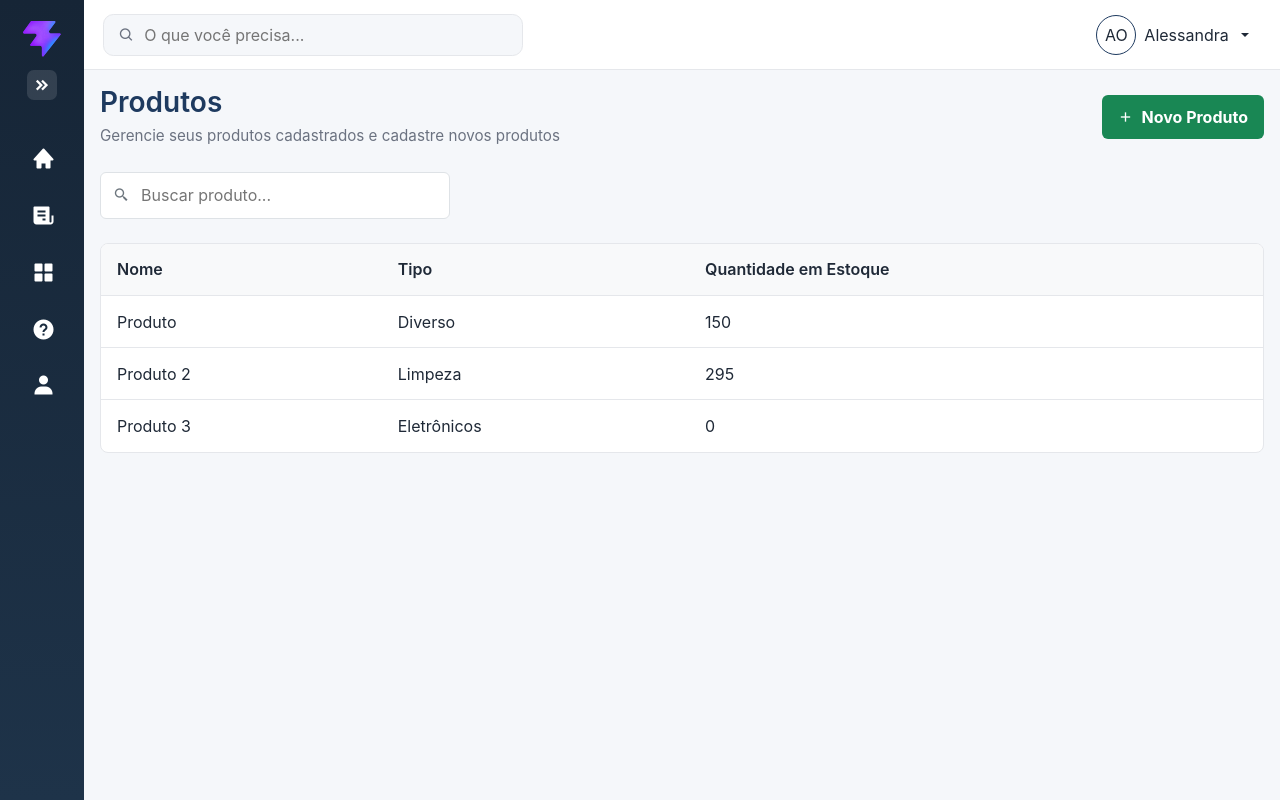
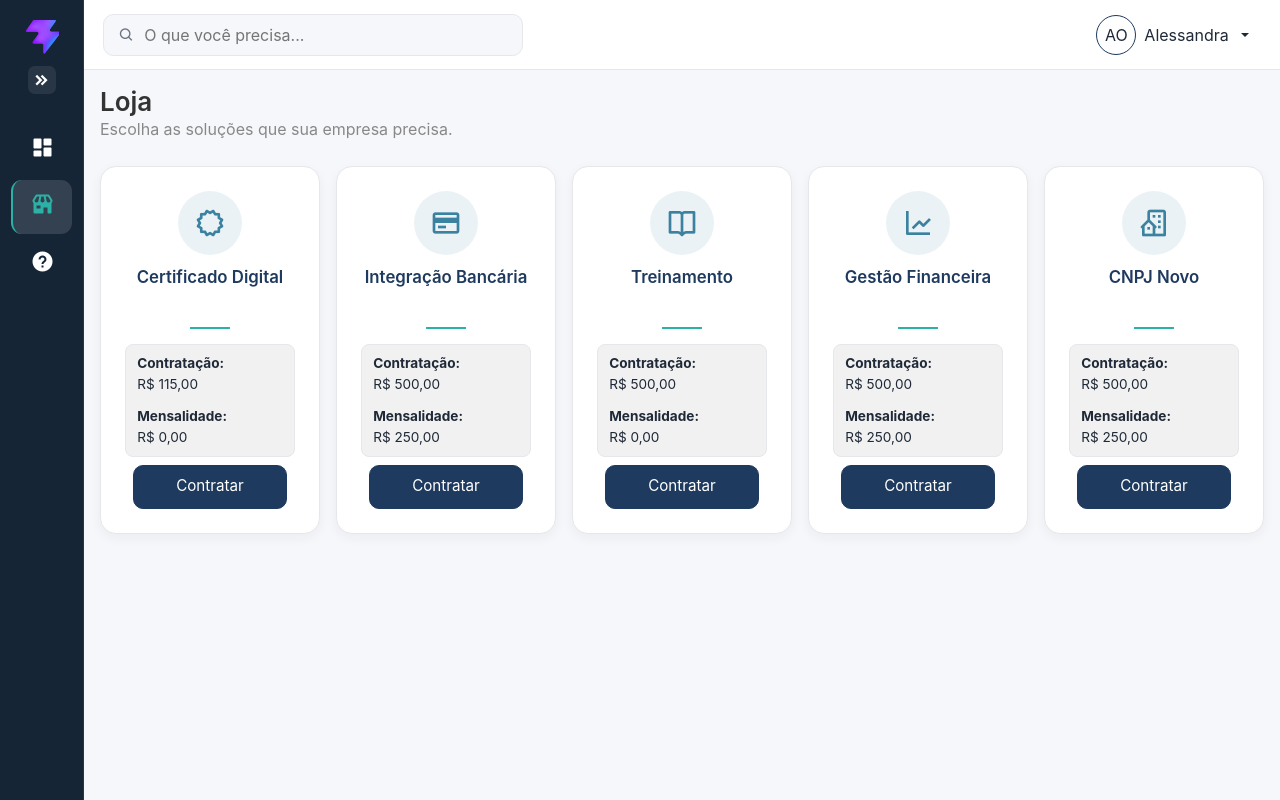
Before and after one commit to itsale-o/gerenciamento-usuarios, a React (Vite) app in the folder frontend/: page /produtos in a window 1280 px wide. Built offline with nearby package versions, Linux system fonts and the light colour scheme.

Commit message:
Atualizações

```diff
--- a/frontend/src/App.jsx
+++ b/frontend/src/App.jsx
@@ -7,6 +7,7 @@ import Produtos from './pages/Produtos/Produtos';
 import Configuracao from './pages/Configuracao/Configuracao';
 import ClientesForm from './pages/Clientes/ClientesForm';
 import ProdutosForm from './pages/Produtos/ProdutosForm';
+import Suporte from './pages/Suporte/Suporte';
 
 function App() {
     return (
@@ -19,6 +20,7 @@ function App() {
                     <Route path="/clientes/novo" element={<ClientesForm />} />
                     <Route path="/produtos" element={<Produtos />} />
                     <Route path="/produtos/novo" element={<ProdutosForm />} />
+                    <Route path="/suporte" element={<Suporte />} />
                     <Route path="/configuracoes" element={<Configuracao />} />
                 </Route>
             </Routes>
--- a/frontend/src/components/Sidebar/Sidebar.css
+++ b/frontend/src/components/Sidebar/Sidebar.css
@@ -7,12 +7,13 @@ li {
 }
 
 #sidebar {
-    width: 248px;
-    min-width: 248px;
-    transition: all 0.25s ease-in-out;
-    background: linear-gradient(180deg, #162536 0%, #1e3349 100%);
+    width: 224px;
+    min-width: 224px;
+    transition: width 0.25s ease-in-out, min-width 0.25s ease-in-out;
+    background: #162536;
     display: flex;
     flex-direction: column;
+    border-right: 1px solid rgba(255, 255, 255, .08);
 }
 
 button.sidebar-link {
@@ -39,13 +40,13 @@ button.sidebar-link {
 }
 
 #sidebar.expand {
-    width: 260px;
-    min-width: 260px;
+    width: 224px;
+    min-width: 224px;
 }
 
 .sidebar-topbar {
-    min-height: 86px;
-    padding: 1.25rem 1rem;
+    min-height: 76px;
+    padding: 1rem .9rem;
     display: flex;
     align-items: center;
     justify-content: space-between;
@@ -58,7 +59,7 @@ button.sidebar-link {
     align-items: center;
     gap: .65rem;
     color: #fff;
-    font-size: 1.15rem;
+    font-size: 1rem;
     font-weight: 700;
     white-space: nowrap;
     overflow: hidden;
@@ -67,7 +68,7 @@ button.sidebar-link {
 .sidebar-brand-loading {
     width: 150px;
     height: 38px;
-    border-radius: .45rem;
+    border-radius: .65rem;
     background: rgba(255, 255, 255, .12);
     animation: sidebar-brand-pulse 1.2s ease-in-out infinite;
 }
@@ -79,8 +80,8 @@ button.sidebar-link {
 }
 
 .sidebar-brand-image {
-    width: 38px;
-    height: 38px;
+    width: 34px;
+    height: 34px;
     object-fit: contain;
     flex: 0 0 38px;
 }
@@ -95,20 +96,20 @@ button.sidebar-link {
 }
 
 .toggle-btn {
-    width: 30px;
-    height: 30px;
+    width: 28px;
+    height: 28px;
     color: var(--surface-color);
     border-radius: 0.425rem;
     font-size: 18px;
     display: flex;
     justify-content: center;
     align-items: center;
-    background-color: rgba(255, 255, 255, .12);
+    background-color: rgba(255, 255, 255, .08);
     border: 0;
 }
 
 .toggle-btn:hover {
-    background-color: var(--accent-color);
+    background-color: rgba(255, 255, 255, .16);
 }
 
 .toggle-btn i {
@@ -131,18 +132,19 @@ button.sidebar-link {
 }
 
 a.sidebar-link, button.sidebar-link {
-    margin: .2rem .75rem;
-    padding: .8rem 1rem;
-    border-radius: .65rem;
+    margin: .25rem .65rem;
+    padding: .7rem .8rem;
+    border-radius: .7rem;
     color: var(--surface-color);
     display: block;
     white-space: nowrap;
-    font-weight: 700;
-    border-left: 3px solid transparent;
+    font-weight: 600;
+    border-left: 2px solid transparent;
+    transition: background-color .2s ease, border-color .2s ease, color .2s ease;
 }
 
 .sidebar-nav {
-    padding: 0.7rem 0;
+    padding: .4rem 0;
     flex: 1 1 auto;
     z-index: 10;
 }
@@ -155,8 +157,18 @@ a.sidebar-link, button.sidebar-link {
 
 a.sidebar-link:hover,
 button.sidebar-link:hover {
-    background-color: rgba(255, 255, 255, .1);
+    background-color: rgba(255, 255, 255, .08);
     border-left-color: var(--accent-color);
+}
+
+a.sidebar-link.active {
+    background-color: rgba(255, 255, 255, .13);
+    border-left-color: var(--accent-color);
+    color: #fff;
+}
+
+a.sidebar-link.active i {
+    color: var(--accent-color);
 }
 
 #sidebar:not(.expand) a.sidebar-link,
--- a/frontend/src/components/Sidebar/Sidebar.jsx
+++ b/frontend/src/components/Sidebar/Sidebar.jsx
@@ -1,5 +1,5 @@
 import './Sidebar.css';
-import { Link } from 'react-router-dom';
+import { NavLink } from 'react-router-dom';
 import { useState } from 'react';
 
 const SIDEBAR_EXPANDED_KEY = 'sidebar-expanded';
@@ -59,38 +59,24 @@ function Sidebar({ branding }) {
 
             <ul className="sidebar-nav">
                 <li className="sidebar-item">
-                    <Link to="/dashboard" className="sidebar-link">
-                        <i className='bx bxs-home'></i>
-                        <span>Início</span>
-                    </Link>
+                    <NavLink to="/dashboard" className="sidebar-link">
+                        <i className='bx bxs-dashboard'></i>
+                        <span>Painel</span>
+                    </NavLink>
                 </li>
 
                 <li className="sidebar-item">
-                    <Link to="/faturas" className="sidebar-link">
-                        <i className='bx bxs-receipt'></i>
-                        <span>Faturas</span>
-                    </Link>
+                    <NavLink to="/produtos" className="sidebar-link">
+                        <i className='bx bxs-store'></i>
+                        <span>Loja</span>
+                    </NavLink>
                 </li>
 
                 <li className="sidebar-item">
-                    <Link to="/planos" className="sidebar-link">
-                        <i className='bx bxs-grid-alt'></i>
-                        <span>Planos</span>
-                    </Link>
-                </li>
-
-                <li className="sidebar-item">
-                    <Link to="/suporte" className="sidebar-link">
+                    <NavLink to="/suporte" className="sidebar-link">
                         <i className='bx bxs-help-circle'></i>
                         <span>Suporte</span>
-                    </Link>
-                </li>
-
-                <li className="sidebar-item">
-                    <Link to="/conta" className="sidebar-link">
-                        <i className='bx bxs-user'></i>
-                        <span>Conta</span>
-                    </Link>
+                    </NavLink>
                 </li>
             </ul>
         </aside>
--- a/frontend/src/pages/Dashboard/Dashboard.jsx
+++ b/frontend/src/pages/Dashboard/Dashboard.jsx
@@ -21,7 +21,7 @@ function Dashboard() {
                 />
 
                 <Card
-                    title="ERP"
+                    title="Sistemas"
                     icon={<i class='bx bx-notepad'></i>}
                     button1={{
                         label: "Listar",
@@ -95,7 +95,7 @@ function Dashboard() {
                 />
 
                 <Card
-                    title="Suporte"
+                    title="Atendimento"
                     icon={<i class='bx bx-headphone' ></i>}
                     button1={{
                         label: "Gerenciar",
--- a/frontend/src/pages/Produtos/Produtos.css
+++ b/frontend/src/pages/Produtos/Produtos.css
@@ -0,0 +1,142 @@
+.store-page {
+    width: 100%;
+    padding: 0;
+}
+
+.store-header {
+    margin-bottom: 25px;
+}
+
+.store-header h1 {
+    margin: 0;
+    color: #333;
+    font-size: 26px;
+    font-weight: 600;
+}
+
+.store-header h1 i {
+    margin-right: 0.5rem;
+    color: var(--secondary-color);
+}
+
+.store-header p {
+    margin: 0;
+    color: #888;
+}
+
+.store-grid {
+    display: grid;
+    grid-template-columns: repeat(5, minmax(0, 1fr));
+    gap: 1rem;
+}
+
+.store-card {
+    display: flex;
+    min-width: 0;
+    min-height: 300px;
+    flex-direction: column;
+    align-items: center;
+    padding: 24px;
+    border: 1px solid var(--border-color);
+    border-radius: 16px;
+    background-color: var(--surface-color);
+    box-shadow: 0 4px 12px rgba(31, 41, 55, 0.05);
+    color: var(--text-color);
+}
+
+.store-card-icon {
+    display: flex;
+    align-items: center;
+    justify-content: center;
+    width: 4rem;
+    height: 4rem;
+    margin-bottom: 0.75rem;
+    border-radius: 50%;
+    background-color: rgba(59, 130, 160, 0.1);
+    color: var(--secondary-color);
+}
+
+.store-card-icon i {
+    font-size: 2rem;
+}
+
+.store-card h2 {
+    min-height: 3.25rem;
+    margin: 0;
+    color: var(--primary-color);
+    font-size: 1.05rem;
+    font-weight: 600;
+    line-height: 1.25;
+    text-align: center;
+}
+
+.store-card-accent {
+    width: 2.5rem;
+    height: 2px;
+    margin: 0.5rem auto 0.9rem;
+    background-color: var(--accent-color);
+}
+
+.store-card-prices {
+    width: 100%;
+    min-height: 5rem;
+    margin: 0;
+    padding: 0.55rem 0.7rem;
+    border: 1px solid var(--border-color);
+    border-radius: 8px;
+    background-color: #f1f1f1;
+    color: var(--text-color);
+    font-size: 0.85rem;
+}
+
+.store-card-prices div + div {
+    margin-top: 0.75rem;
+}
+
+.store-card-prices dt,
+.store-card-prices dd {
+    display: inline;
+    margin: 0;
+}
+
+.store-card-prices dd {
+    display: block;
+}
+
+.store-card-button {
+    width: calc(100% - 1rem);
+    margin-top: auto;
+    padding: 0.6rem 0.75rem;
+    border: 1px solid var(--primary-color);
+    border-radius: 10px;
+    background-color: var(--primary-color);
+    color: var(--surface-color);
+    cursor: pointer;
+    font-size: 0.95rem;
+}
+
+.store-card-button:hover {
+    background-color: var(--primary-color);
+}
+
+@media (max-width: 1200px) {
+    .store-grid {
+        grid-template-columns: repeat(4, minmax(0, 1fr));
+    }
+}
+
+@media (max-width: 700px) {
+    .store-grid {
+        grid-template-columns: repeat(2, minmax(0, 1fr));
+    }
+}
+
+@media (max-width: 480px) {
+    .store-page {
+        padding-inline: 0;
+    }
+
+    .store-grid {
+        grid-template-columns: 1fr;
+    }
+}
--- a/frontend/src/pages/Produtos/Produtos.jsx
+++ b/frontend/src/pages/Produtos/Produtos.jsx
@@ -1,95 +1,81 @@
 import "./Produtos.css";
-import { useState } from "react";
-import { useNavigate } from 'react-router-dom';
-
-import ListPage from "../../components/ListPage/ListPage";
-import ListHeader from "../../components/ListHeader/ListHeader";
-import ListToolbar from "../../components/ListToolbar/ListToolbar";
-import DataTable from "../../components/DataTable/DataTable";
-import Pagination from "../../components/Pagination/Pagination";
-import EmptyState from "../../components/EmptyState/EmptyState";
-
-function Produtos() {
-    const [currentPage, setCurrentPage] = useState(1);
-    const navigate = useNavigate();
-
-    function handleAdd() {
-        navigate('/produtos/novo');
-    }
-
-    function handleSearch(event) {
-        console.log(event.target.value);
-    }
 
 const products = [
     {
         id: 1,
-            name: 'Produto',
-            tipo: 'Diverso',
-            qtde: 150,
+        name: "Certificado Digital",
+        icon: "bx-certification",
+        setupPrice: "R$ 115,00",
+        monthlyPrice: "R$ 0,00",
     },
     {
         id: 2,
-            name: 'Produto 2',
-            tipo: 'Limpeza',
-            qtde: 295,
+        name: "Integração Bancária",
+        icon: "bx-credit-card",
+        setupPrice: "R$ 500,00",
+        monthlyPrice: "R$ 250,00",
     },
     {
         id: 3,
-            name: 'Produto 3',
-            tipo: 'Eletrônicos',
-            qtde: 0,
-        }
+        name: "Treinamento",
+        icon: "bx-book-open",
+        setupPrice: "R$ 500,00",
+        monthlyPrice: "R$ 0,00",
+    },
+    {
+        id: 4,
+        name: "Gestão Financeira",
+        icon: "bx-line-chart",
+        setupPrice: "R$ 500,00",
+        monthlyPrice: "R$ 250,00",
+    },
+    {
+        id: 5,
+        name: "CNPJ Novo",
+        icon: "bx-building-house",
+        setupPrice: "R$ 500,00",
+        monthlyPrice: "R$ 250,00",
+    },
 ];
 
-    const columns = [
-        { key: 'name', label: 'Nome' },
-        { key: 'tipo', label: 'Tipo' },
-        { key: 'qtde', label: 'Quantidade em Estoque' },
-    ];
+function Produtos() {
+    return (
+        <section className="store-page" aria-labelledby="store-title">
+            <header className="store-header">
+                <h1 id="store-title">
+                    Loja
+                </h1>
+                <p>Escolha as soluções que sua empresa precisa.</p>
+            </header>
 
-    function handlePageChange(page) {
-        setCurrentPage(page);
-    }
+            <div className="store-grid">
+                {products.map((product) => (
+                    <article className="store-card" key={product.id}>
+                        <div className="store-card-icon" aria-hidden="true">
+                            <i className={`bx ${product.icon}`}></i>
+                        </div>
+                        <h2>{product.name}</h2>
+                        <div className="store-card-accent"></div>
 
-    return (
-        <ListPage>
-            <ListHeader
-                title="Produtos"
-                description="Gerencie seus produtos cadastrados e cadastre novos produtos"
-                addLabel="Novo Produto"
-                onClick={handleAdd}
-            />
+                        <dl className="store-card-prices">
+                            <div>
+                                <dt>Contratação:</dt>
+                                <dd>{product.setupPrice}</dd>
+                            </div>
+                            <div>
+                                <dt>Mensalidade:</dt>
+                                <dd>{product.monthlyPrice}</dd>
+                            </div>
+                        </dl>
 
-            <ListToolbar
-                searchPlaceholder="Buscar produto..."
-                onSearch={handleSearch}
-            />
-
-            {products.length > 0 ? (
-                <>
-                    <DataTable
-                        columns={columns}
-                        data={products}
-                    />
-
-                    <Pagination
-                        currentPage={currentPage}
-                        totalPages={1}
-                        onPageChange={handlePageChange}
-                    />
-                </>
-            ) : (
-                <EmptyState
-                    title="Nenhum produto cadastrado"
-                    description="Cadastre seu primeiro produto para começar."
-                    icon={<i className="bi bi-box-seam"></i>}
-                    actionLabel="Novo produto"
-                    onClick={handleAdd}
-                />
-            )}
-        </ListPage>
-    )
+                        <button className="store-card-button mt-2" type="button">
+                            Contratar
+                        </button>
+                    </article>
+                ))}
+            </div>
+        </section>
+    );
 }
 
 export default Produtos;
```
Also changed, not shown: frontend/src/pages/Dashboard/Dashboard.css (+24 -4 lines), frontend/src/pages/Suporte/Suporte.jsx (added, +10 -0 lines). Lines whose indentation alone changed are shown as unchanged.
